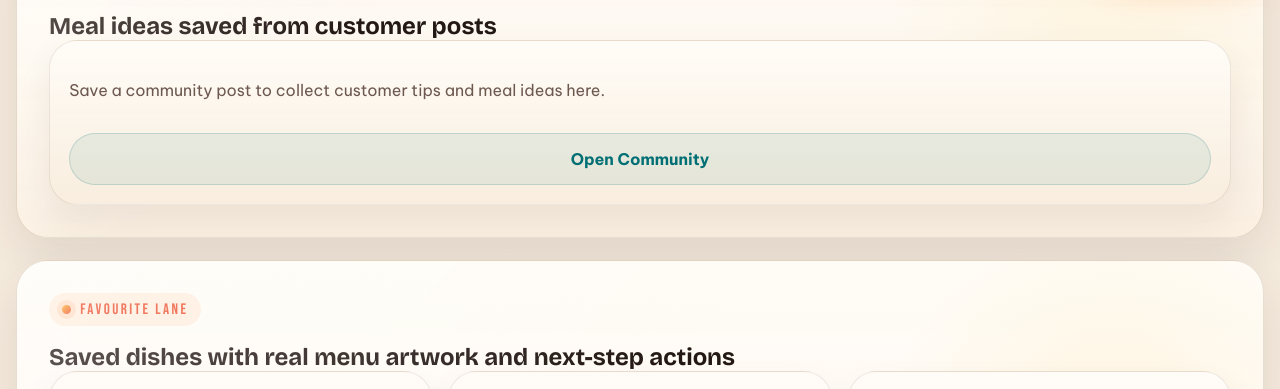
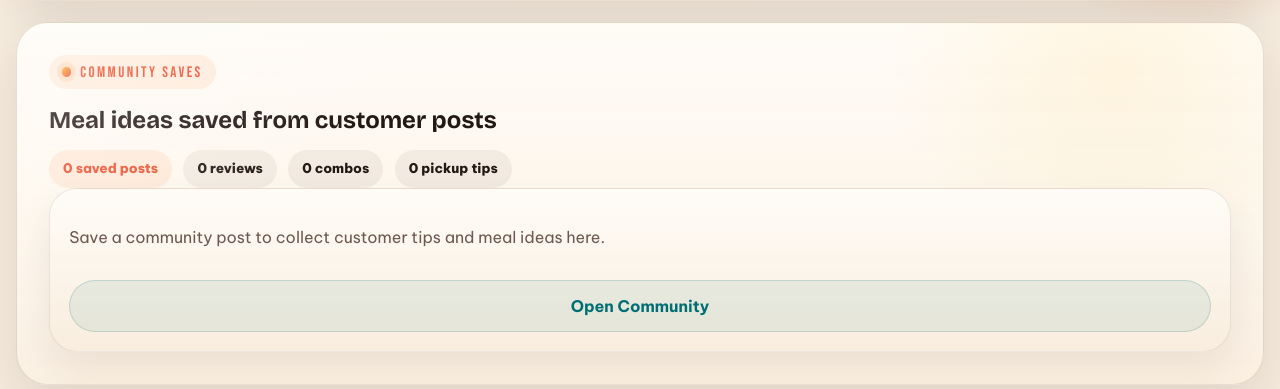
Before and after one commit to jov30/agile-proj, a Flask app: page /favorites in a window 1280 px wide. Shown: the part 820-1209 px from the top of the page. Run offline with Flask 3, Linux system fonts and the light colour scheme; the visitor is signed in with stand-in values (Sample User, id 1).

Commit message:
Improve favorites community save management

```diff
--- a/routes/user.py
+++ b/routes/user.py
@@ -528,19 +528,36 @@
         {"title": "Shareable meal board", "text": "Saved community posts and pickup ideas collected from other customers.", "accent": "teal"},
         {"title": "Weekend comfort stack", "text": "A saved lane for rich bowls, hot plates, and dessert add-ons.", "accent": "plum"},
     ]
-    saved_posts = (
-        CommunityPost.query.join(CommunitySave)
+    saved_records = (
+        CommunitySave.query.join(CommunityPost)
         .filter(CommunitySave.identity_key == identity_key)
-        .order_by(CommunitySave.created_at.desc())
-        .limit(6)
+        .order_by(CommunitySave.created_at.desc(), CommunitySave.id.desc())
+        .limit(12)
         .all()
     )
+    saved_posts = []
+    for save in saved_records:
+        serialized = _serialize_community_post(save.post, menu_lookup, identity_key)
+        saved_posts.append(
+            {
+                **serialized,
+                "save_id": save.id,
+                "saved_label": save.created_at.strftime("%d %b %Y"),
+                "save_status": "Saved to meal board",
+                "save_type_label": save.save_type.replace("_", " ").title(),
+            }
+        )
+    saved_type_counts = Counter(post["type_label"] for post in saved_posts)
     return {
         "saved_items": saved_items[:6],
-        "saved_community_posts": [
-            _serialize_community_post(post, menu_lookup, identity_key)
-            for post in saved_posts
-        ],
+        "saved_community_posts": saved_posts,
+        "saved_community_summary": {
+            "total": len(saved_posts),
+            "reviews": saved_type_counts["Meal Review"],
+            "combos": saved_type_counts["Usual Combo"],
+            "pickup_tips": saved_type_counts["Pickup Tip"],
+            "latest": saved_posts[0]["saved_label"] if saved_posts else "Nothing saved yet",
+        },
         "collections": collections,
     }
 
@@ -1062,6 +1079,7 @@
     existing = CommunitySave.query.filter_by(post_id=post.id, identity_key=identity_key).first()
     if existing:
         db.session.delete(existing)
+        session["favorites_notice"] = f"Removed {post.meal_name} from Favorites."
     else:
         db.session.add(
             CommunitySave(
@@ -1071,8 +1089,25 @@
                 save_type="favorite_board",
             )
         )
+        session["favorites_notice"] = f"Saved {post.meal_name} to Favorites."
     db.session.commit()
+    session.modified = True
     return redirect(url_for("user.shared_meals", _anchor=f"post-{post.id}"))
+
+
+@user_bp.post("/favorites/community/<int:post_id>/remove")
+def remove_favorite_community_post(post_id: int):
+    post = CommunityPost.query.get_or_404(post_id)
+    identity_key, _author_name, _email = _community_identity()
+    existing = CommunitySave.query.filter_by(post_id=post.id, identity_key=identity_key).first()
+    if existing:
+        db.session.delete(existing)
+        db.session.commit()
+        session["favorites_notice"] = f"Removed {post.meal_name} from your saved community posts."
+    else:
+        session["favorites_notice"] = "That community post was already removed from your Favorites."
+    session.modified = True
+    return redirect(url_for("user.favorites", _anchor="community-saves"))
 
 
 @user_bp.post("/community/comments/<int:comment_id>/vote")
--- a/templates/user/favorites.html
+++ b/templates/user/favorites.html
@@ -206,8 +244,15 @@
           <span class="saved-pill">{{ membership.current_tier.name }}</span>
           <span class="saved-pill saved-pill--muted">{{ membership.points_display }} points</span>
           <span class="saved-pill saved-pill--muted">{{ saved_items|length }} saved meal cards on screen</span>
-          <span class="saved-pill saved-pill--muted">{{ saved_community_posts|length }} community saves</span>
+          <span class="saved-pill saved-pill--muted">{{ saved_community_summary.total }} community saves</span>
+          <span class="saved-pill saved-pill--muted">Latest: {{ saved_community_summary.latest }}</span>
         </div>
+        {% if favorites_notice %}
+          <div class="saved-status saved-notice">
+            <strong>Favorites updated</strong>
+            <span>{{ favorites_notice }}</span>
+          </div>
+        {% endif %}
         <div class="button-row" style="margin-top: 1rem;">
           <a href="/community" class="button button--primary">Share in MCQ Community</a>
           <a href="/menu" class="button button--secondary">Browse Menu</a>
@@ -224,9 +269,15 @@
     </div>
   </section>
 
-  <section class="saved-board section-panel">
+  <section class="saved-board section-panel" id="community-saves">
     <p class="eyebrow">Community saves</p>
     <h2>Meal ideas saved from customer posts</h2>
+    <div class="saved-summary">
+      <span class="saved-pill">{{ saved_community_summary.total }} saved posts</span>
+      <span class="saved-pill saved-pill--muted">{{ saved_community_summary.reviews }} reviews</span>
+      <span class="saved-pill saved-pill--muted">{{ saved_community_summary.combos }} combos</span>
+      <span class="saved-pill saved-pill--muted">{{ saved_community_summary.pickup_tips }} pickup tips</span>
+    </div>
     {% if saved_community_posts %}
       <div class="saved-meals">
         {% for post in saved_community_posts %}
@@ -236,15 +287,25 @@
             </div>
             <div class="saved-meal__header">
               <div>
-                <p class="saved-meal__meta">{{ post.author }} · {{ post.type_label }}</p>
+                <p class="saved-meal__meta">{{ post.author }} · {{ post.type_label }} · saved {{ post.saved_label }}</p>
                 <h3 class="saved-meal__title">{{ post.meal }}</h3>
               </div>
               <span class="saved-meal__badge">{{ post.save_count }} saves</span>
             </div>
+            <div class="saved-status">
+              <strong>{{ post.save_status }}</strong>
+              <span>{{ post.like_count }} reactions · {{ post.comment_count }} comments · {{ post.save_type_label }}</span>
+            </div>
             <p>{{ post.caption }}</p>
+            {% if post.tip %}
+              <p><strong>Saved tip:</strong> {{ post.tip }}</p>
+            {% endif %}
             <div class="saved-meal__actions">
               <a href="{{ url_for('user.shared_meals') }}#post-{{ post.id }}" class="button button--secondary">Open Post</a>
               <a href="/menu" class="button button--secondary">Build Similar Order</a>
+              <form class="saved-remove-form" method="post" action="{{ url_for('user.remove_favorite_community_post', post_id=post.id) }}">
+                <button class="button saved-remove-button" type="submit">Remove Saved Post</button>
+              </form>
             </div>
           </article>
         {% endfor %}
```
Also changed, not shown: other parts of templates/user/favorites.html (+38 -0 lines), tests/test_user.py (+46 -1 lines).
